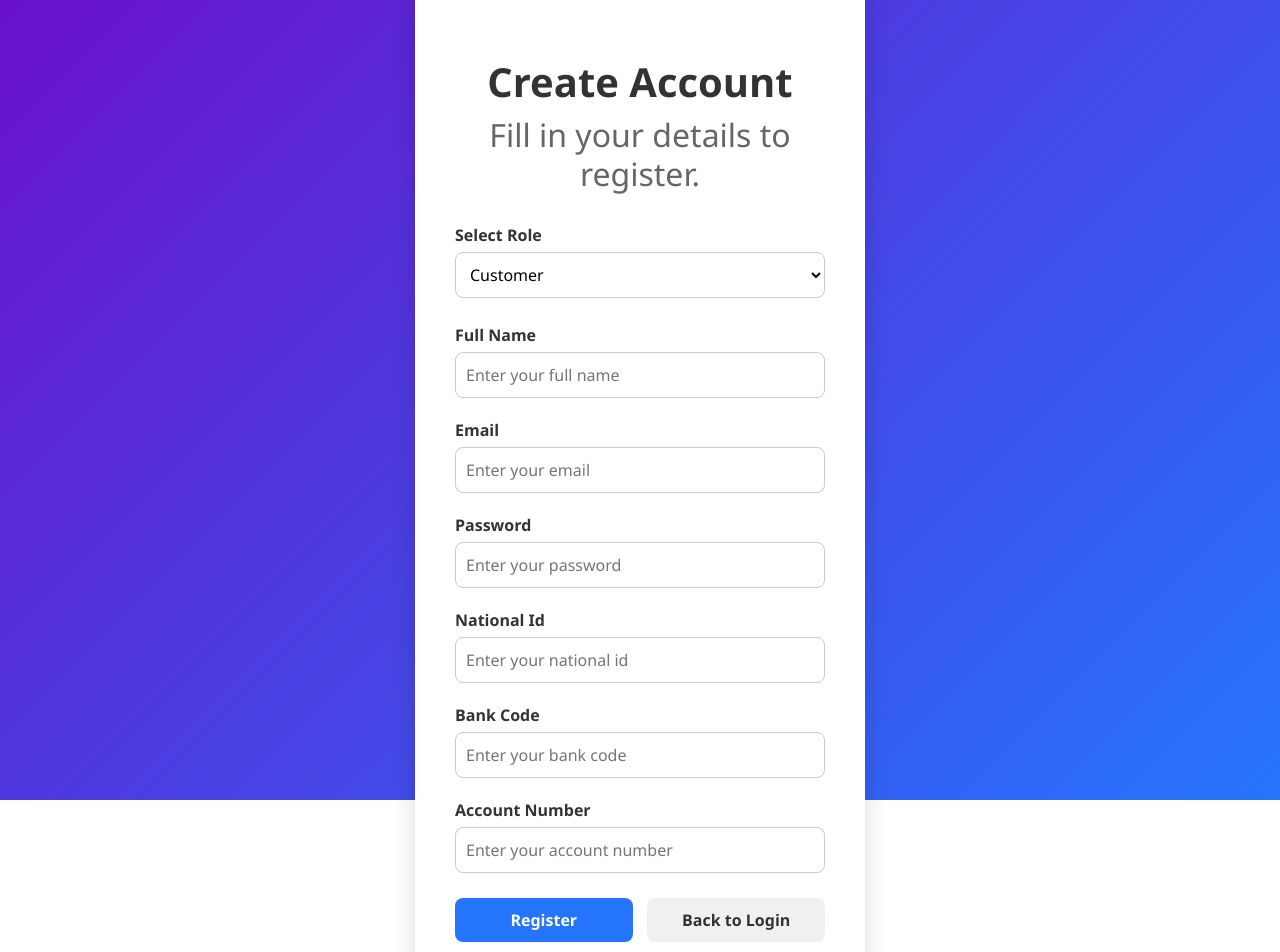
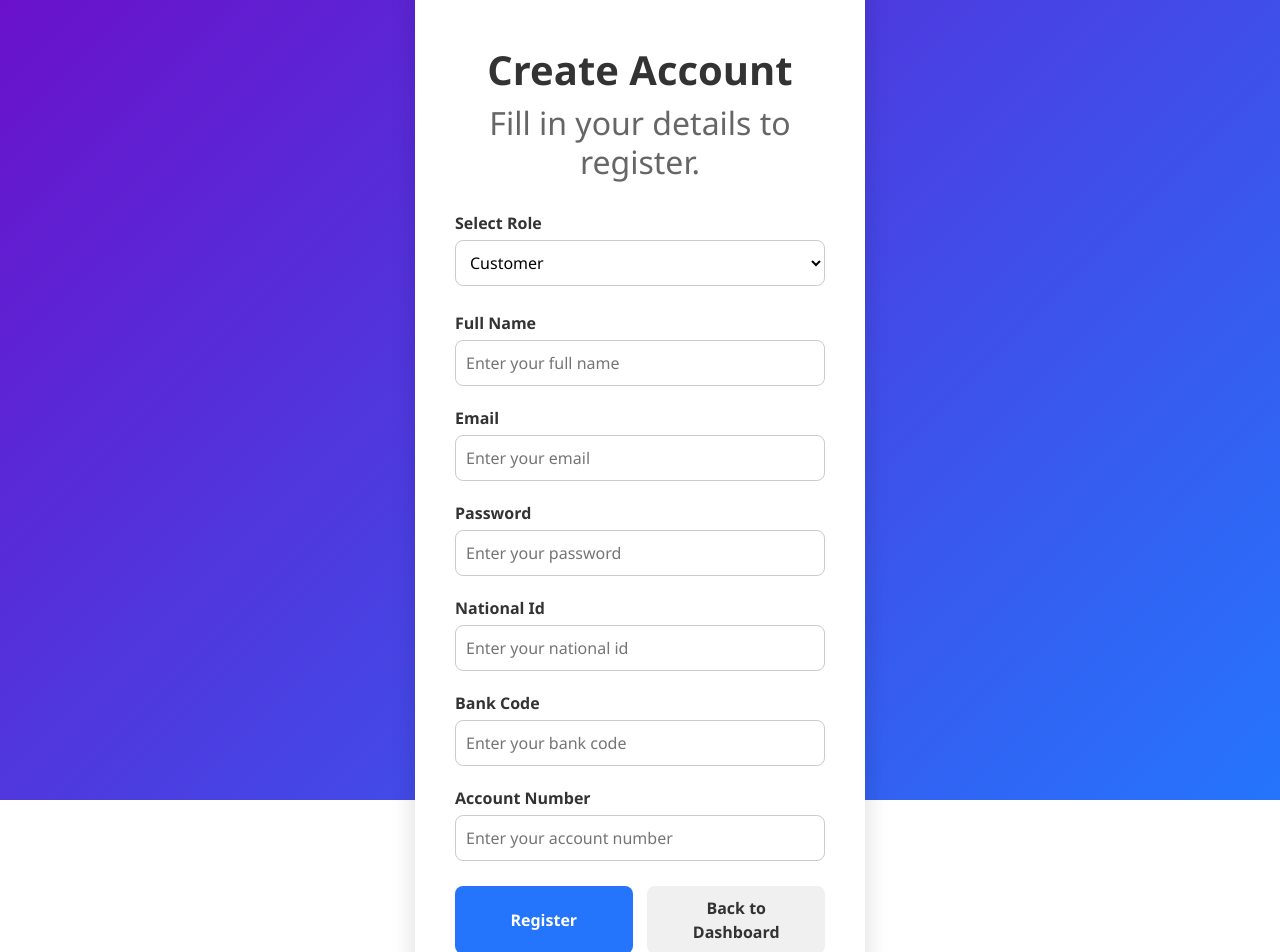
Before and after one commit to RyanCantUNI/INSY7314-POE-KSS, a React (Create React App) app in the folder frontend/: page /register in a window 1280 px wide. Shown: the top 952 px of the page. Built offline with nearby package versions, Linux system fonts and the light colour scheme.

Commit message:
Fixed inputs

```diff
--- a/frontend/src/components/register.js
+++ b/frontend/src/components/register.js
@@ -6,11 +6,11 @@ function Register() {
   const navigate = useNavigate();
   const [loading, setLoading] = useState(false);
   const [formData, setFormData] = useState({
-    fullName: '',
-    email: '',
-    idNumber: '',
-    accountNumber: '',
-    password: '',
+    fullName: null,
+    email: null,
+    nationalId: null,
+    accountNumber: null,
+    password: null,
     role: 'user' // default role
   });
   const adminFields = ['fullName', 'email', 'password'];
@@ -29,12 +29,14 @@ function Register() {
     const endpoint =
       formData.role === 'admin'
         ? 'https://localhost:443/register/admin'
-        : 'https://localhost:443/register/user';
+        : 'https://localhost:443/register/customer';
 
     try {
+      console.log('Submitting registration data to:', endpoint);
+      console.log('Form Data:', formData);
       await axios.post(endpoint, formData);
       alert(`${formData.role === 'admin' ? 'Admin' : 'User'} registered successfully!`);
-      navigate('/login');
+      navigate('/dashboard');
     } catch (error) {
       if (process.env.NODE_ENV === 'development') {
         console.error('Registration error:', error);
@@ -194,9 +196,7 @@ function Register() {
                 </div>
               ))
           }
-        </form>
-
-        <div style={{ display: 'flex', justifyContent: 'space-between', marginTop: '25px' }}>
+          <div style={{ display: 'flex', justifyContent: 'space-between', marginTop: '25px' }} onSubmit={handleSubmit}>
             <button
               type="submit"
               disabled={loading}
@@ -220,7 +220,7 @@ function Register() {
 
             <button
               type="button"
-            onClick={() => navigate('/login')}
+              onClick={() => navigate('/dashboard')}
               style={{
                 backgroundColor: '#f0f0f0',
                 color: '#333',
@@ -235,9 +235,10 @@ function Register() {
               onMouseOver={(e) => (e.target.style.backgroundColor = '#e0e0e0')}
               onMouseOut={(e) => (e.target.style.backgroundColor = '#f0f0f0')}
             >
-            Back to Login
+              Back to Dashboard
             </button>
           </div>
+        </form>
       </div>
     </div>
   );
```
Lines whose indentation alone changed are shown as unchanged.
